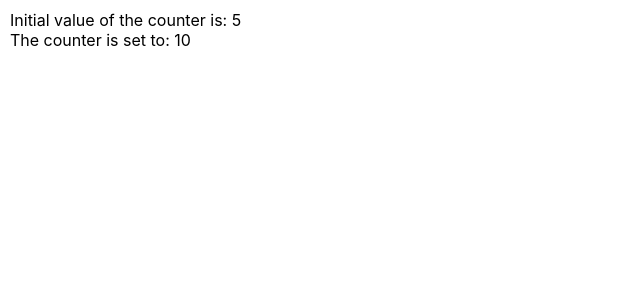
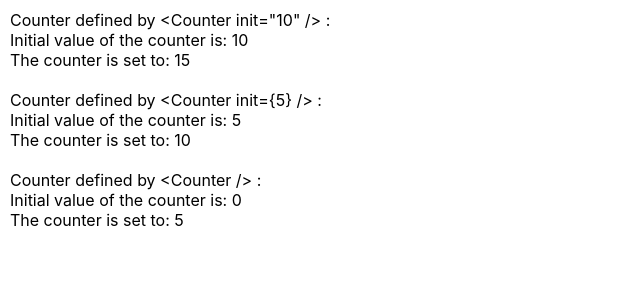
Before and after one commit to shaghab/reactapp, a React (Create React App) app: page / in a window 1280 px wide. Shown: the top 300 px of the page, without its empty margins (0-640 px from the left). Built offline with nearby package versions, Linux system fonts and the light colour scheme.

Commit message:
Update to demonstrate multiple Counter initializations

```diff
--- a/src/App.js
+++ b/src/App.js
@@ -3,7 +3,18 @@ import './App.css';
 import Counter from './Counter.js';
 
 function App() {
-  return <Counter init="5" />;
+  return (
+    <>
+      Counter defined by {'<Counter init="10" />'} : <br />
+      <Counter init="10" /> <br />
+      <br />
+      Counter defined by {'<Counter init={5} />'} : <br />
+      <Counter init={5} /> <br />
+      <br />
+      Counter defined by {'<Counter />'} : <br />
+      <Counter /> <br />
+    </>
+  );
 }
 
 export default App;
```
